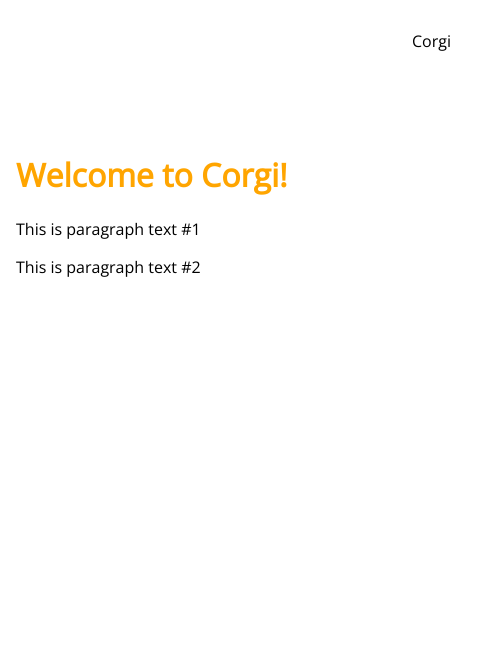
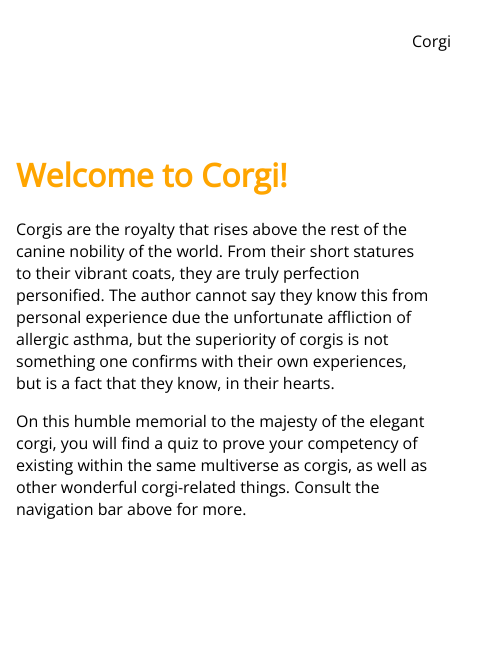
Before and after one commit to iuqaiser/CorgiHacks, a plain HTML site: page index.html in a window 1280 px wide. Shown: the full height of the page, 799-1280 px from the left. Drawn offline with nearby package versions, Linux system fonts and the light colour scheme.

Commit message:
update index.html
add a description

```diff
--- a/index.html
+++ b/index.html
@@ -40,8 +40,8 @@
 
                 <div class="corgi-content-wrapper">
                     <h1>Welcome to Corgi!</h1>
-                    <p>This is paragraph text #1</p>
-                    <p>This is paragraph text #2</p>
+                    <p>Corgis are the royalty that rises above the rest of the canine nobility of the world. From their short statures to their vibrant coats, they are truly perfection personified. The author cannot say they know this from personal experience due the unfortunate affliction of allergic asthma, but the superiority of corgis is not something one confirms with their own experiences, but is a fact that they know, in their hearts.</p>
+                    <p>On this humble memorial to the majesty of the elegant corgi, you will find a quiz to prove your competency of existing within the same multiverse as corgis, as well as other wonderful corgi-related things. Consult the navigation bar above for more.</p>
                 </div>
             </div>
         </div>
```
